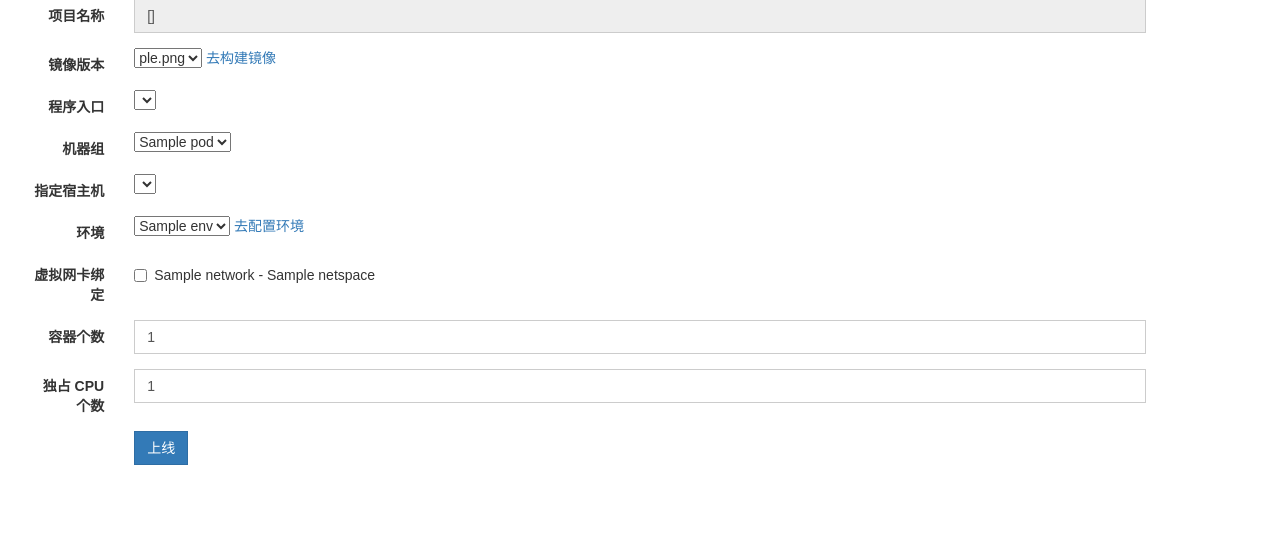
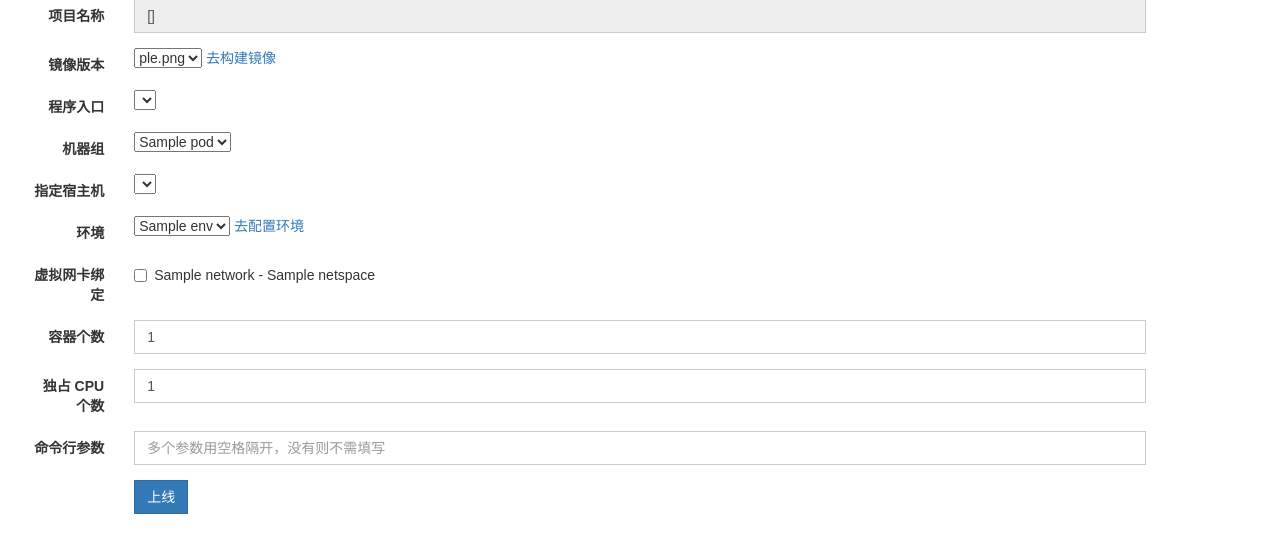
Before and after one commit to tonicbupt/ainur, a Python web app: template templates/deploy/projects/deploy_container.html in a window 1280 px wide. Shown: the part 156-709 px from the top of the page. Run offline with Jinja, Linux system fonts and the light colour scheme; the template is opened without the code that fills it: most values are stand-ins (such as "Sample title", 1, 10 or a date in 2020); lists and menus that the app fills with data are empty.

Commit message:
add extend arguments for interface

```diff
--- a/handlers/deploy.py
+++ b/handlers/deploy.py
@@ -278,6 +278,7 @@ def project_deploy_container_api():
         env=args['env'],
         network_ids=args.getlist('network'),
         host_name=args.get('host'),
+        args=args['extendargs'].split(' '),
     )
     _push_to_today_task('deploy', args)
 
--- a/templates/deploy/projects/deploy_container.html
+++ b/templates/deploy/projects/deploy_container.html
@@ -94,6 +94,13 @@
             </div>
 
             <div class="form-group">
+                <label for="input-ip" class="col-sm-1 control-label">命令行参数</label>
+                <div class="col-sm-10">
+                    <input type="text" name="extendargs" class="form-control" placeholder="多个参数用空格隔开，没有则不需填写">
+                </div>
+            </div>
+
+            <div class="form-group">
                 <div class="col-sm-offset-1 col-sm-11">
                     <button type="button" class="btn btn-primary submitter" id='deployContainer'>上线</button>
                 </div>
```
